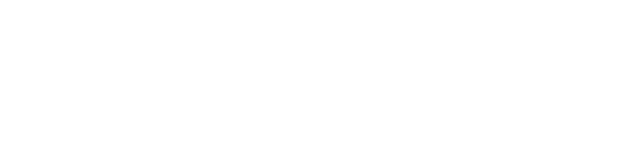
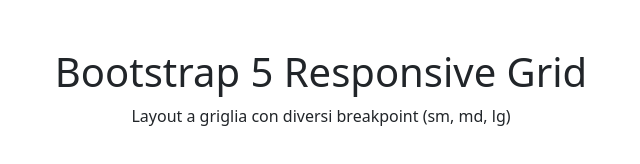
Before and after one commit to HaojieZhang123/htmlcss-bootstrap-layout, a plain HTML site: page index.html in a window 1280 px wide. Shown: the whole page, without its empty margins (319-959 px from the left). Drawn offline with nearby package versions, Linux system fonts and the light colour scheme.

Commit message:
[UPD] Title section done

```diff
--- a/index.html
+++ b/index.html
@@ -8,6 +8,9 @@
     <link rel="stylesheet" href="./css/style.css">
 </head>
 <body>
-
+    <div class="container text-center my-5">
+        <h1>Bootstrap 5 Responsive Grid</h1>
+        <p>Layout a griglia con diversi breakpoint (sm, md, lg)</p>
+    </div>
 </body>
 </html>
```
